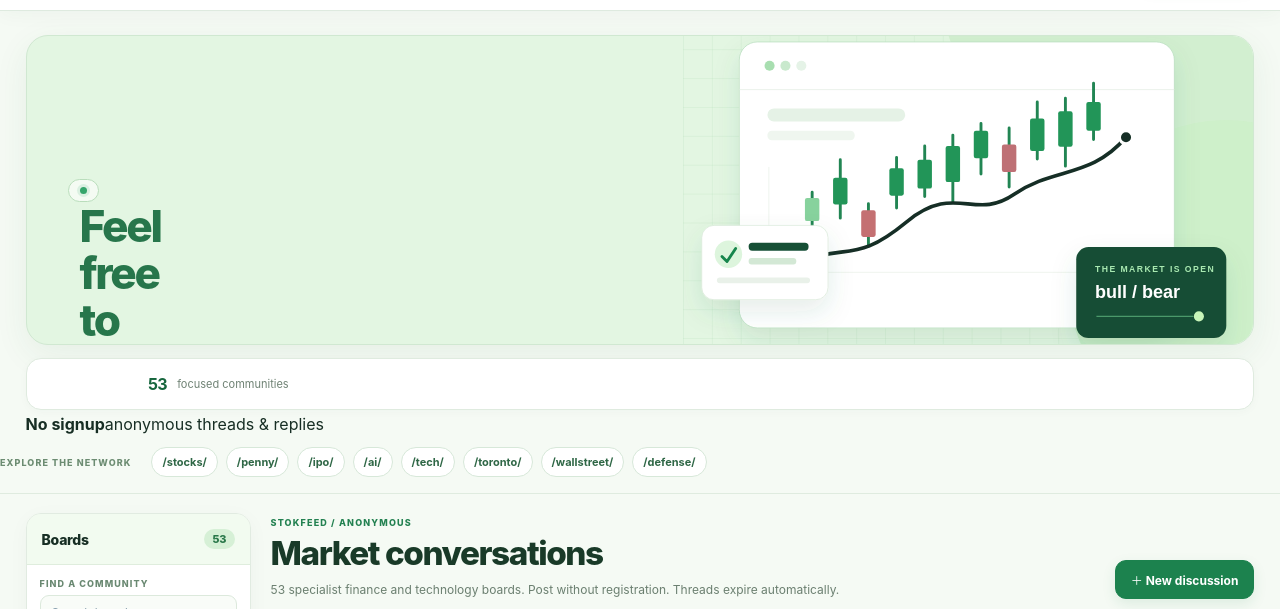
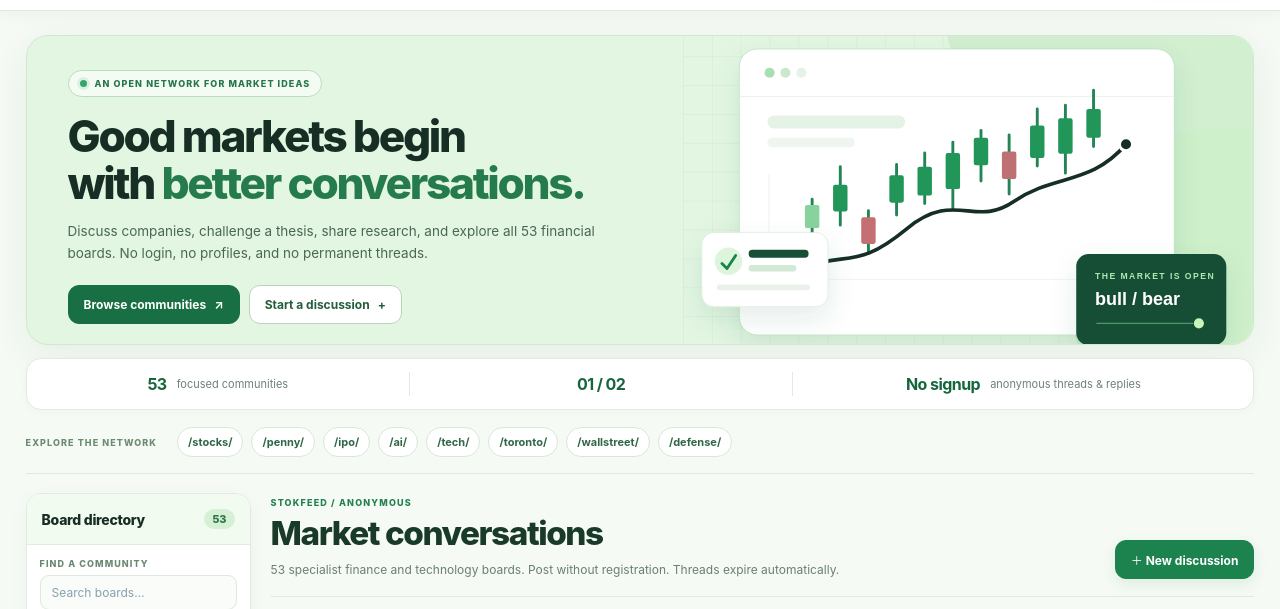
Before and after one commit to stokfeedforums/stokfeedforums.github.io, a plain HTML site: page index.html in a window 1280 px wide. Shown: the part 113-722 px from the top of the page. Drawn offline with Linux system fonts and the light colour scheme; no server answers.

Commit message:
Enhance SEO with updated meta tags and title
Updated meta tags and title for improved SEO and branding.

```diff
--- a/index.html
+++ b/index.html
@@ -7,14 +7,14 @@
   <meta name="theme-color" content="#f4fbf1">
   <meta property="og:type" content="website">
   <meta property="og:site_name" content="Stokfeed Forums">
-  <meta property="og:title" content="Stokfeed Forums">
+  <meta property="og:title" content="Stokfeed Forums | Real market conversations">
   <meta property="og:description" content="Anonymous discussions about markets, companies, research and technology. No account required.">
   <meta property="og:url" content="https://forums.stokfeed.us/">
   <meta property="og:image" content="https://forums.stokfeed.us/assets/stokfeed-logo.png">
   <meta name="color-scheme" content="light">
   <link rel="canonical" href="https://forums.stokfeed.us/">
   <link rel="preconnect" href="https://api-forums.stokfeed.us" crossorigin>
-  <title>Stokfeed Forums</title>
+  <title>Stokfeed Forums | Markets, Technology & Business</title>
   <link rel="icon" href="assets/favicon.png" type="image/png">
   <link rel="stylesheet" href="styles.css">
   <link rel="stylesheet" href="theme.css">
@@ -48,9 +48,9 @@
   <div class="wrap">
     <section class="hero" aria-labelledby="hero-title">
       <div class="hero-copy">
-        <span class="hero-kicker"><span class="hero-dot" aria-hidden="true">
-        <h1 id="hero-title">Feel free<br>to <em>pour your heart out.</em></h1>
-        <p>Anonymous posting, threads dissappear in 72 hours.</p>
+        <span class="hero-kicker"><span class="hero-dot" aria-hidden="true"></span> AN OPEN NETWORK FOR MARKET IDEAS</span>
+        <h1 id="hero-title">Good markets begin<br>with <em>better conversations.</em></h1>
+        <p>Discuss companies, challenge a thesis, share research, and explore all 53 financial boards. No login, no profiles, and no permanent threads.</p>
         <div class="hero-buttons">
           <a class="btn btn-light" href="#boards">Browse communities <span aria-hidden="true">↗</span></a>
           <button class="btn btn-outline-light" id="hero-new" type="button">Start a discussion <span aria-hidden="true">+</span></button>
@@ -58,7 +58,7 @@
       </div>
       <div class="hero-image" aria-hidden="true"><img src="assets/market-network.svg" alt=""></div>
     </section>
-    <div class="value-strip" aria-label="Community features"><div><strong>53</strong><span>focused communities</span></div></div><div><strong>No signup</strong><span>anonymous threads &amp; replies</span></div></div>
+    <div class="value-strip" aria-label="Community features"><div><strong>53</strong><span>focused communities</span></div><div><strong>01 / 02</strong></div><div><strong>No signup</strong><span>anonymous threads &amp; replies</span></div></div>
     <div class="topic-strip" aria-label="Popular forum topics">
       <span>EXPLORE THE NETWORK</span>
       <a href="#board/stocks">/stocks/</a>
@@ -74,7 +74,7 @@
   <div class="wrap layout">
     <aside class="sidebar" aria-label="Board navigation">
       <button id="sidebar-toggle" class="sidebar-toggle" type="button" aria-expanded="false" aria-controls="board-sidebar">Browse all 53 boards <span aria-hidden="true">＋</span></button>
-      <div class="panel-heading"><h2>Boards</h2><span>53</span></div>
+      <div class="panel-heading"><h2>Board directory</h2><span>53</span></div>
       <div class="directory-search"><label for="sidebar-search">FIND A COMMUNITY</label><input id="sidebar-search" type="search" placeholder="Search boards…" autocomplete="off" aria-controls="board-sidebar"></div>
       <div class="board-sidebar" id="board-sidebar"></div>
       <div class="sidebar-note">Regional boards follow financial centers. Threads disappear after inactivity or age limits. No user accounts are stored.</div>
```
